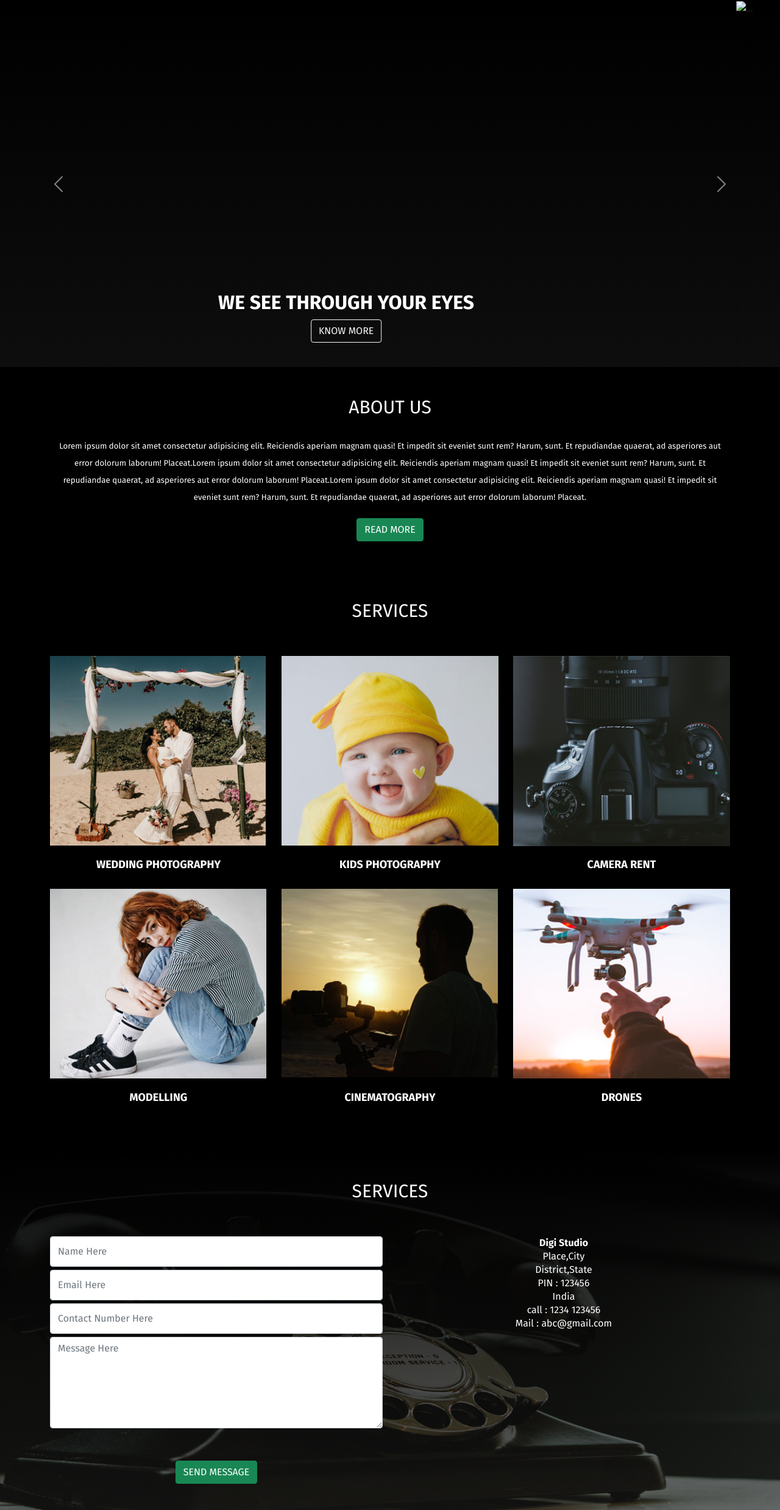
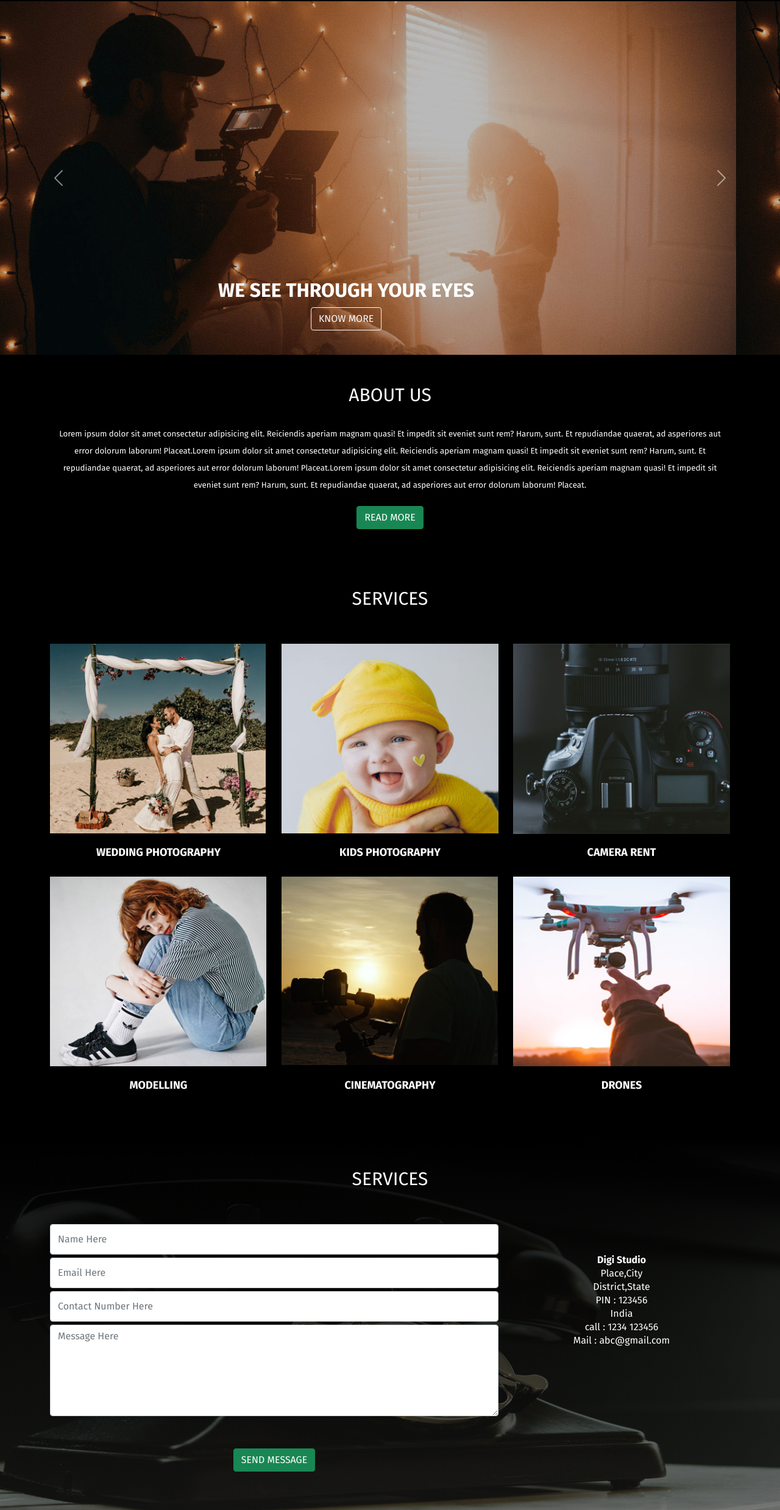
Before and after one commit to coder-kiran/studio-static, a plain HTML site: page index.html in a window 1280 px wide. Shown: the part 83-2560 px from the top of the page at 61% size. Drawn offline with nearby package versions, Linux system fonts and the light colour scheme.

Commit message:
rearranged the structure

```diff
--- a/css/style.css
+++ b/css/style.css
@@ -51,9 +51,6 @@ height: 50px;
 
     padding-bottom: 5px;
 }
-
-.header-image img{
-    background:linear-gradient(0deg, rgba(15, 15, 15, 0.9), rgb(0, 0, 0,0)),url(../images/cover_04.jpg);
-    background-size:cover;
-
+.abc .xyz .header-image img{
+    width: 10px;
 }
--- a/index.html
+++ b/index.html
@@ -25,7 +25,7 @@
                             <span class="navbar-toggler-icon"></span>
                           </button>
                           <div class="collapse navbar-collapse" id="navbarTogglerDemo02">
-                            <ul class="navbar-nav ms-auto mb-2 mb-lg-0">
+                            <ul class="navbar-nav ms-auto mb-2 mb-lg-0 " style="align-items: center;">
                               <li class="nav-item ps-2 pe-2">
                                 <a class="nav-link active " aria-current="page" href="#">HOME</a>
                               </li>
@@ -54,10 +54,10 @@
     </section>
 
     <section class="banner">
-        <div id="digistudioid" class="carousel slide" data-bs-ride="carousel">
-            <div class="carousel-inner">
+        <div id="digistudioid" class="carousel slide abc" data-bs-ride="carousel">
+            <div class="carousel-inner xyz">
           <div class="carousel-item active header-image">
-            <img class="d-block w-100 " style="height: 600px;" alt="...">
+            <img src="images/cover_05.jpg" class="d-block w-100 " style="height: 580px;" alt="...">
             <div class="carousel-caption  ">
               <h2 style="font-weight: 700;">WE SEE THROUGH YOUR EYES</h2>
               <a class="btn btn-outline-light text-uppercase" href="#">Know more</a>
@@ -65,7 +65,7 @@
             </div>
           </div>
           <div class="carousel-item header-image">
-            <img class="d-block w-100 " style="height: 600px;" alt="...">
+            <img src="images/cover_05.jpg" class="d-block w-100 " style="height: 580px;" alt="...">
 
             <div class="carousel-caption">
               <h2 style="font-weight: 700; ">WE SEE THROUGH YOUR EYES</h2>
@@ -158,7 +158,7 @@
       </div>
       </div>
       <div class="row">
-        <div class="col-lg-6">
+        <div class="col-lg-8">
           <div class="contact-box">
             <form >
               <div class="form-group">
@@ -179,8 +179,8 @@
             </form>
           </div>
         </div>
-        <div class="col-lg-6">
-          <div class="address-box text-left pl-lg-5">
+        <div class="col-lg-4">
+          <div class="address-box text-left pl-lg-5 pt-lg-5">
            <p> <strong>Digi Studio</strong>
             <br>
             Place,City<br>
```
